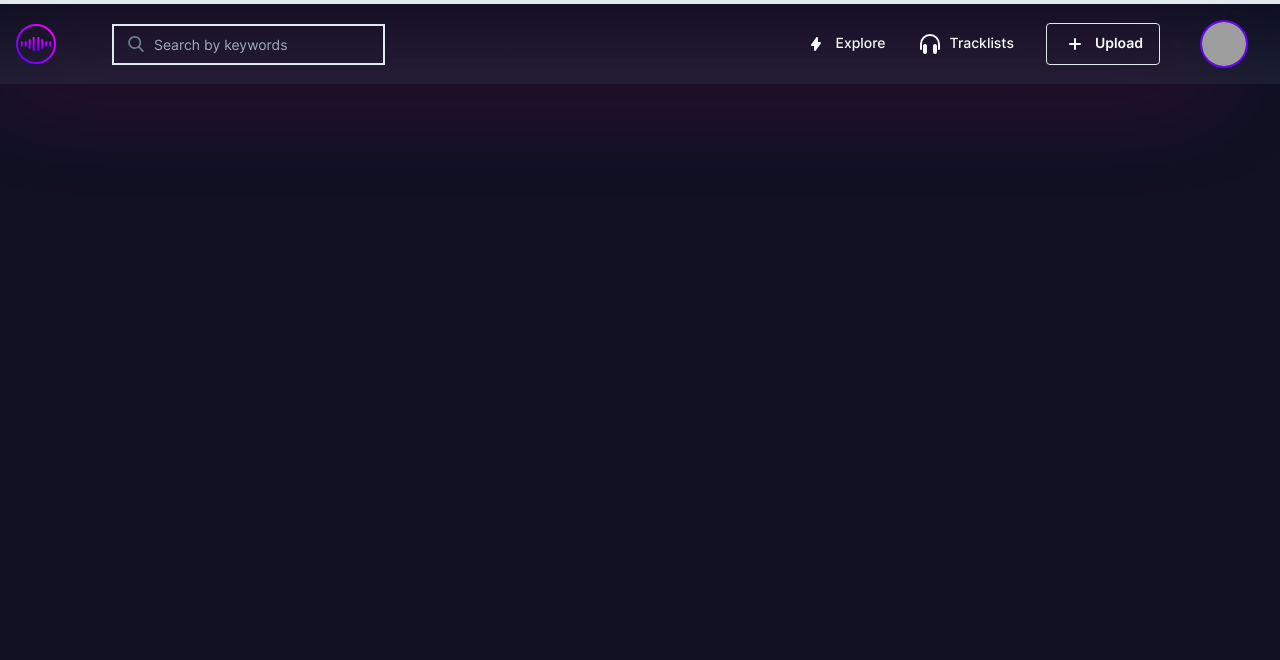
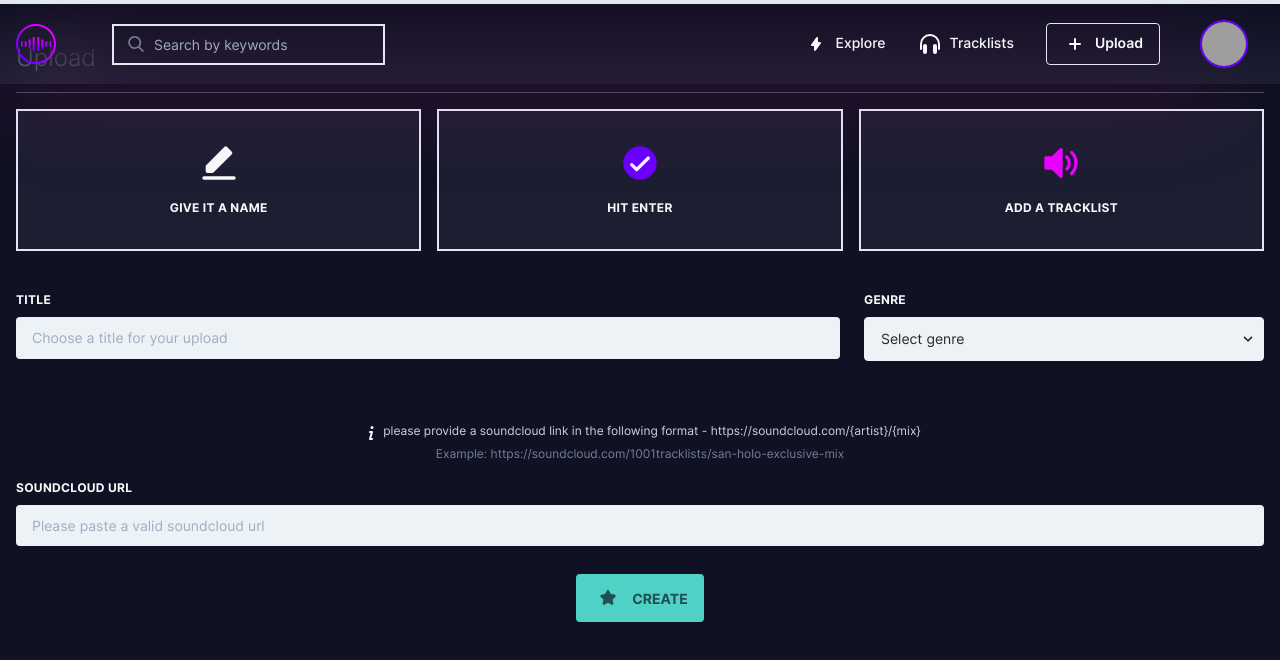
Before and after one commit to RoyAppeldoorn/Tracked, a Nuxt app: page /tracklist/add in a window 1280 px wide. Shown: the top 660 px of the page. Built offline with nearby package versions, Linux system fonts and the light colour scheme; grey boxes are pictures that could not be loaded; a web font is replaced by a local one; what tailwindcss-border-gradients, tailwindcss-gradients would draw is missing.

Commit message:
Customized page

```diff
--- a/pages/tracklist/add.vue
+++ b/pages/tracklist/add.vue
@@ -1,9 +1,102 @@
 <template>
-  <div />
+  <div class="container mx-auto px-4">
+    <div class="upload-container pt-4 sm:pt-10">
+      <h1 class="text-2xl font-light pb-4">Upload</h1>
+      <div class="border-t border-white opacity-25 pb-4" />
+      <div class="grid grid-cols-3 gap-4 text-center">
+        <div class="item border-2 border-gradient-tr-pink-purple py-8 px-1">
+          <div class="flex flex-col items-center">
+            <svg xmlns="http://www.w3.org/2000/svg" viewBox="0 0 24 24" class="text-gray-100 fill-current w-10">
+              <path class="primary" d="M4 14a1 1 0 01.3-.7l11-11a1 1 0 011.4 0l3 3a1 1 0 010 1.4l-11 11a1 1 0 01-.7.3H5a1 1 0 01-1-1v-3z" />
+              <rect width="20" height="2" x="2" y="20" class="secondary" rx="1" />
+            </svg>
+          </div>
+          <div class="tracking-wide uppercase text-xs font-bold pt-4">Give it a name</div>
+        </div>
+        <div class="item border-2 border-gradient-tl-pink-purple py-8 px-1">
+          <div class="flex flex-col items-center">
+            <svg xmlns="http://www.w3.org/2000/svg" viewBox="0 0 24 24" class="text-gray-100 fill-current w-10">
+              <circle cx="12" cy="12" r="10" class="fill-current text-tracked-purple" />
+              <path class="secondary" d="M10 14.59l6.3-6.3a1 1 0 011.4 1.42l-7 7a1 1 0 01-1.4 0l-3-3a1 1 0 011.4-1.42l2.3 2.3z" />
+            </svg>
+            <div class="tracking-wide uppercase text-xs font-bold pt-4">Hit enter</div>
+          </div>
+        </div>
+        <div class="item border-2 border-gradient-br-pink-purple py-8 px-1">
+          <div class="flex flex-col items-center">
+            <svg xmlns="http://www.w3.org/2000/svg" viewBox="0 0 24 24" class="text-gray-100 fill-current w-10">
+              <path class="fill-current text-tracked-pink" d="M6.59 16H3a1 1 0 01-1-1V9a1 1 0 011-1h3.59l4.7-4.7A1 1 0 0113 4v16a1 1 0 01-1.7.7L6.58 16z" />
+              <path class="fill-current text-tracked-pink" d="M17.66 6.34a1 1 0 011.41-1.41 10 10 0 010 14.14 1 1 0 01-1.41-1.41 8 8 0 000-11.32zm-2.83 2.83a1 1 0 111.41-1.41 6 6 0 010 8.48 1 1 0 01-1.41-1.41 4 4 0 000-5.66z" />
+            </svg>
+            <div class="tracking-wide uppercase text-xs font-bold pt-4">Add a tracklist</div>
+          </div>
+        </div>
+      </div>
+
+      <div class="upload-form pt-10">
+        <div class="flex flex-wrap -mx-3 mb-4 sm:mb-12">
+          <div class="w-full md:w-2/3 px-3 mb-4 md:mb-0">
+            <label class="block uppercase tracking-wide text-xs font-bold mb-2" for="grid-first-name">
+              Title
+            </label>
+            <input id="grid-first-name" class="appearance-none block w-full bg-gray-200 text-gray-700 rounded py-3 px-4 mb-3 leading-tight focus:outline-none focus:bg-white" type="text" placeholder="Choose a title for your upload" />
+          </div>
+          <div class="w-full md:w-1/3 px-3 mb-4 md:mb-0">
+            <label class="block uppercase tracking-wide text-xs font-bold mb-2" for="grid-state">
+              Genre
+            </label>
+            <div class="relative">
+              <select id="grid-state" class="block appearance-none w-full bg-gray-200 border border-gray-200 text-gray-700 py-3 px-4 pr-8 mb-3 rounded leading-tight focus:outline-none focus:bg-white focus:border-gray-500">
+                <option selected disabled hidden>Select genre</option>
+                <option>House</option>
+                <option>Dubstep</option>
+                <option>Trap</option>
+              </select>
+              <div class="pointer-events-none absolute inset-y-0 right-0 flex items-center px-2 text-gray-700">
+                <svg class="fill-current h-4 w-4" xmlns="http://www.w3.org/2000/svg" viewBox="0 0 20 20"><path d="M9.293 12.95l.707.707L15.657 8l-1.414-1.414L10 10.828 5.757 6.586 4.343 8z" /></svg>
+              </div>
+            </div>
+          </div>
+        </div>
+        <div class="flex flex-wrap -mx-3 mb-4">
+          <div class="w-full pb-4 px-3 justify-center">
+            <div class="flex flex-col text-xs text-center">
+              <div class="flex justify-center items-start sm:items-center">
+                <svg xmlns="http://www.w3.org/2000/svg" viewBox="0 0 24 24" class="sm:w-6 w-10">
+                  <path class="fill-current bg-gray-200" d="M11 12a1 1 0 010-2h2a1 1 0 01.96 1.27L12.33 17H13a1 1 0 010 2h-2a1 1 0 01-.96-1.27L11.67 12H11zm2-4a1.5 1.5 0 110-3 1.5 1.5 0 010 3z" />
+                </svg>
+                <span class="text-gray-400 pb-1">please provide a soundcloud link in the following format - https://soundcloud.com/{artist}/{mix}</span>
+              </div>
+
+              <span class="text-gray-600">Example: https://soundcloud.com/1001tracklists/san-holo-exclusive-mix</span>
+            </div>
+          </div>
+          <div class="w-full px-3 mb-6 md:mb-0">
+            <label class="block uppercase tracking-wide text-xs font-bold mb-2" for="grid-first-name">
+              Soundcloud URL
+            </label>
+            <input id="grid-first-name" class="appearance-none block w-full bg-gray-200 text-gray-700 rounded py-3 px-4 mb-3 leading-tight focus:outline-none focus:bg-white" type="text" placeholder="Please paste a valid soundcloud url" />
+          </div>
+        </div>
+        <div class="flex justify-around pb-12">
+          <button class="bg-teal-400 hover:bg-teal-300 text-gray-800 font-bold py-2 px-4 rounded flex items-center content-center">
+            <svg xmlns="http://www.w3.org/2000/svg" viewBox="0 0 24 24" class="fill-current w-8 text-teal-900">
+              <path class="secondary" d="M9.53 16.93a1 1 0 01-1.45-1.05l.47-2.76-2-1.95a1 1 0 01.55-1.7l2.77-.4 1.23-2.51a1 1 0 011.8 0l1.23 2.5 2.77.4a1 1 0 01.55 1.71l-2 1.95.47 2.76a1 1 0 01-1.45 1.05L12 15.63l-2.47 1.3z" />
+            </svg>
+            <span class="ml-2 block uppercase text-teal-900">Create</span>
+          </button>
+        </div>
+      </div>
+    </div>
+  </div>
 </template>
 
 <script>
 export default {}
 </script>
 
-<style lang="scss" scoped></style>
+<style lang="postcss" scoped>
+.item {
+  background: rgba(46, 52, 73, 0.4);
+}
+</style>
```
